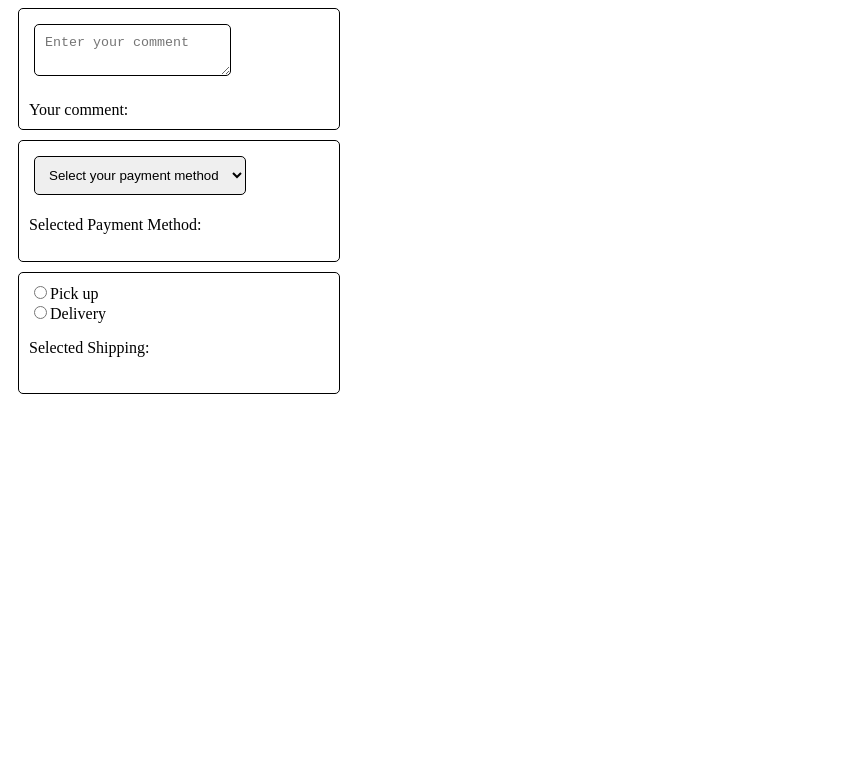
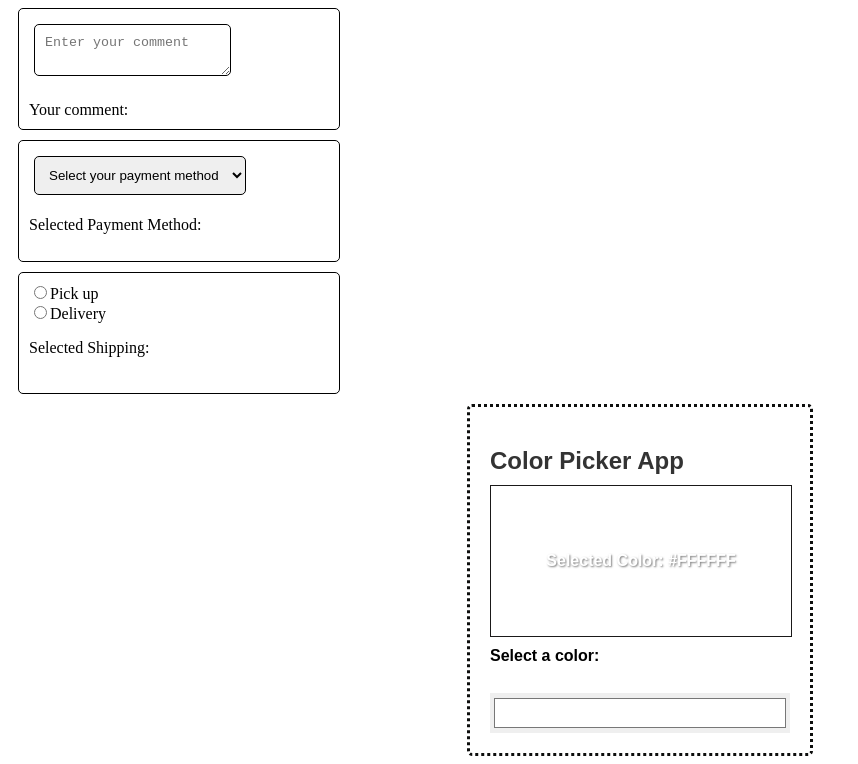
Before and after one commit to gowrivenneti/React-Learning, a React (Vite) app: page / in a window 1280 px wide. Shown: the part 2818-3582 px from the top of the page, without its empty margins (0-858 px from the left). Before the commit the page ends 3222 px from the top, so only its background shows below. Built offline with nearby package versions, Linux system fonts and the light colour scheme.

Commit message:
Color-Picker App is added

```diff
--- /dev/null
+++ b/src/ColorPicker.jsx
@@ -0,0 +1,20 @@
+import React, {useState} from 'react';
+function ColorPicker() {
+  const [color, setColor] = useState('#FFFFFF');
+  const handleColorChange = (event) => {
+    setColor(event.target.value);
+  };
+  return (
+    <div>
+    <div className="color-picker">
+      <h2 className="color-picker-title">Color Picker App</h2>
+      <div className="color-preview" style={{ backgroundColor: color }}>
+        <p>Selected Color: {color}</p>
+      </div>
+      <label className="color-label">Select a color:</label><br />
+      <input className="color-input" type="color" value={color} onChange={handleColorChange} />
+    </div>
+    </div>
+  );
+}
+export default ColorPicker;
--- /dev/null
+++ b/src/ColorPickerApp.jsx
@@ -0,0 +1,9 @@
+import ColorPicker from './ColorPicker';
+function ColorPickerApp(){
+    return(
+        <div>
+            <ColorPicker />
+        </div>
+    );
+}
+export default ColorPickerApp;
--- /dev/null
+++ b/src/colorpicker.css
@@ -0,0 +1,41 @@
+.color-picker {
+  font-family: Arial, sans-serif;
+  padding: 20px;
+  width: 300px;
+  margin: 0 auto;
+  border: 3px dotted #0d0e0d;
+  border-radius: 5px;
+}
+.color-picker-title {
+  color: #333;
+  margin-bottom: 10px;
+}
+.color-preview {
+  width: 100%;
+  height: 150px;
+  border: 1px solid #1a1919;
+  margin-bottom: 10px;
+  display: flex;
+  align-items: center;
+  justify-content: center;
+}
+.color-preview p {
+  color: #fff;
+  font-weight: bold;
+  text-shadow: 1px 1px 2px rgba(0,0,0,0.5);
+}
+.color-label {
+  display: block;
+  margin-bottom: 5px;
+  font-weight: bold;
+}
+.color-input {
+  width: 100%;
+  height: 40px;
+  margin-top: 5px;
+  border: none;
+  cursor: pointer;
+}
+.color-input:hover {
+  opacity: 0.8;
+}
--- a/src/main.jsx
+++ b/src/main.jsx
@@ -1,12 +1,15 @@
 import { StrictMode } from 'react'
 import { createRoot } from 'react-dom/client'
 import './index.css'
+import './ColorPicker.css'
 import App from './App.jsx'
 import App2 from './App2.jsx'
+import ColorPickerApp from './ColorPickerApp.jsx'
 
 createRoot(document.getElementById('root')).render(
   <StrictMode>
     <App />
     <App2/>
+    <ColorPickerApp />
   </StrictMode>,
 )
```
